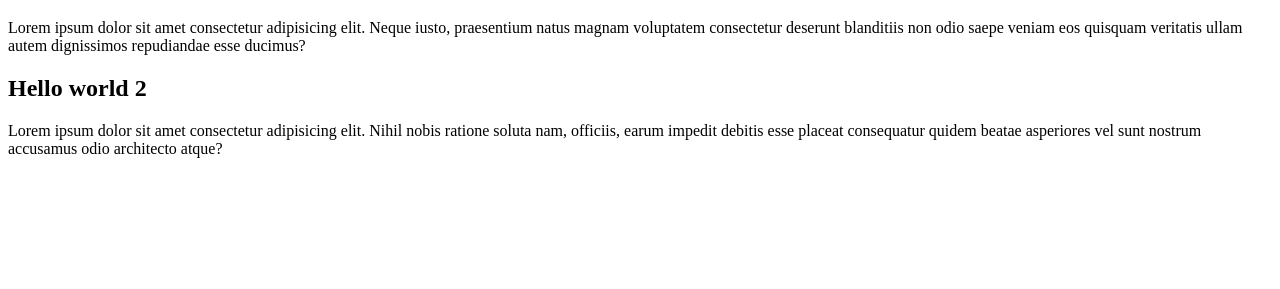
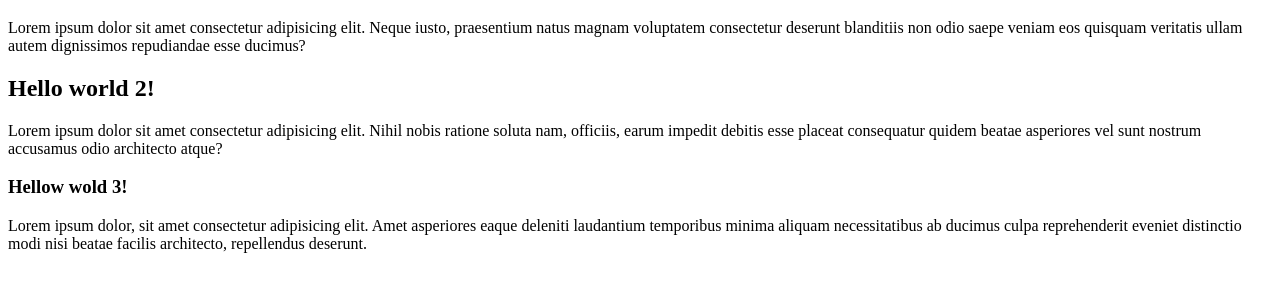
Before and after one commit to davidCedilloEsp/introGit, a plain HTML site: page index.html in a window 1280 px wide. Shown: the part 61-350 px from the top of the page. Drawn offline with Linux system fonts and the light colour scheme.

Commit message:
Se realizo el hellow world 3

```diff
--- a/index.html
+++ b/index.html
@@ -11,9 +11,12 @@
         Lorem ipsum dolor sit amet consectetur adipisicing elit. Neque iusto, praesentium natus magnam voluptatem consectetur deserunt blanditiis non odio saepe veniam eos quisquam veritatis ullam autem dignissimos repudiandae esse ducimus?
     </p>
 
-    <h2>Hello world 2</h2>
+    <h2>Hello world 2!</h2>
     <p>
         Lorem ipsum dolor sit amet consectetur adipisicing elit. Nihil nobis ratione soluta nam, officiis, earum impedit debitis esse placeat consequatur quidem beatae asperiores vel sunt nostrum accusamus odio architecto atque?
     </p>
+
+    <h3>Hellow wold 3!</h3>
+    <p>Lorem ipsum dolor, sit amet consectetur adipisicing elit. Amet asperiores eaque deleniti laudantium temporibus minima aliquam necessitatibus ab ducimus culpa reprehenderit eveniet distinctio modi nisi beatae facilis architecto, repellendus deserunt.</p>
 </body>
 </html>
```
